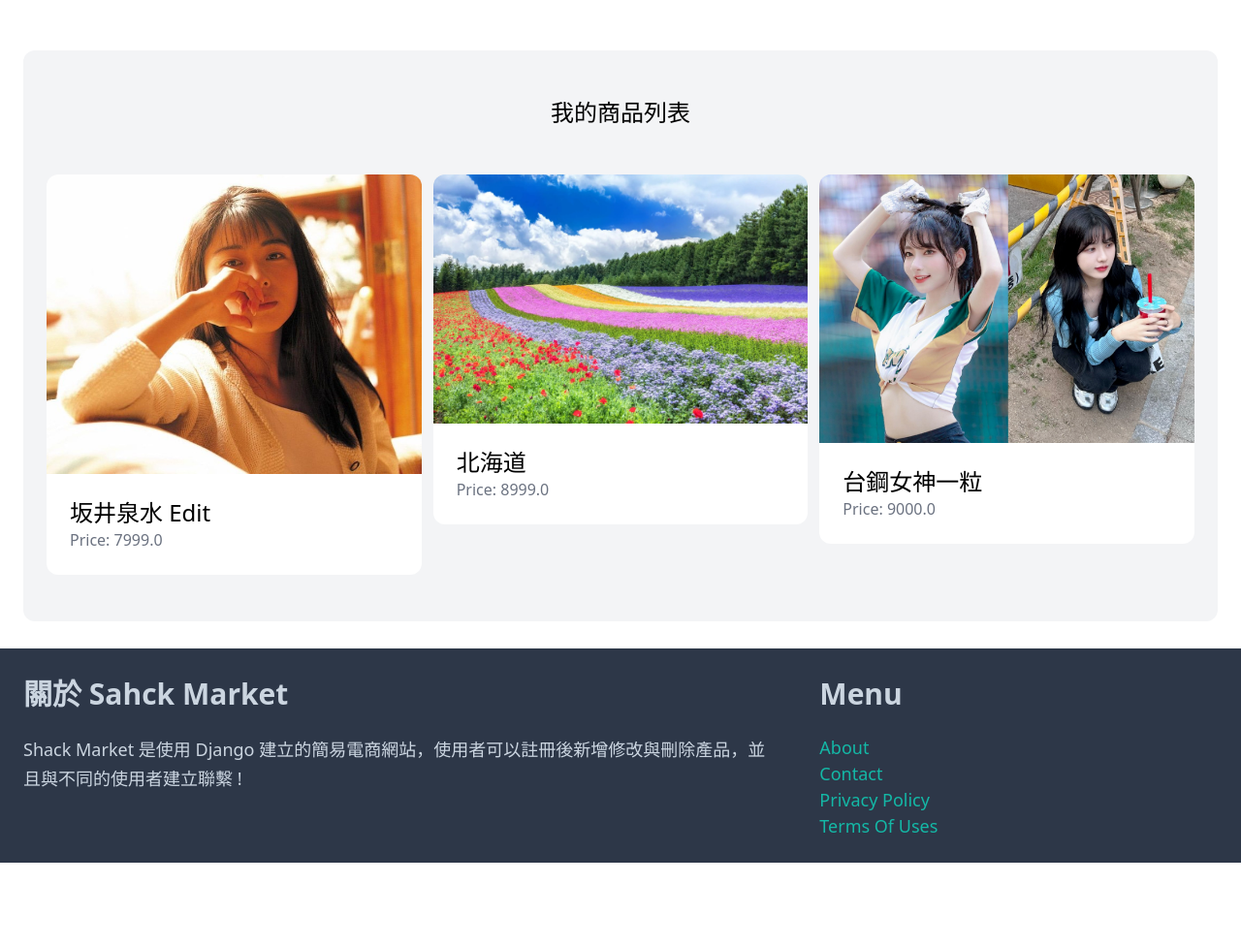
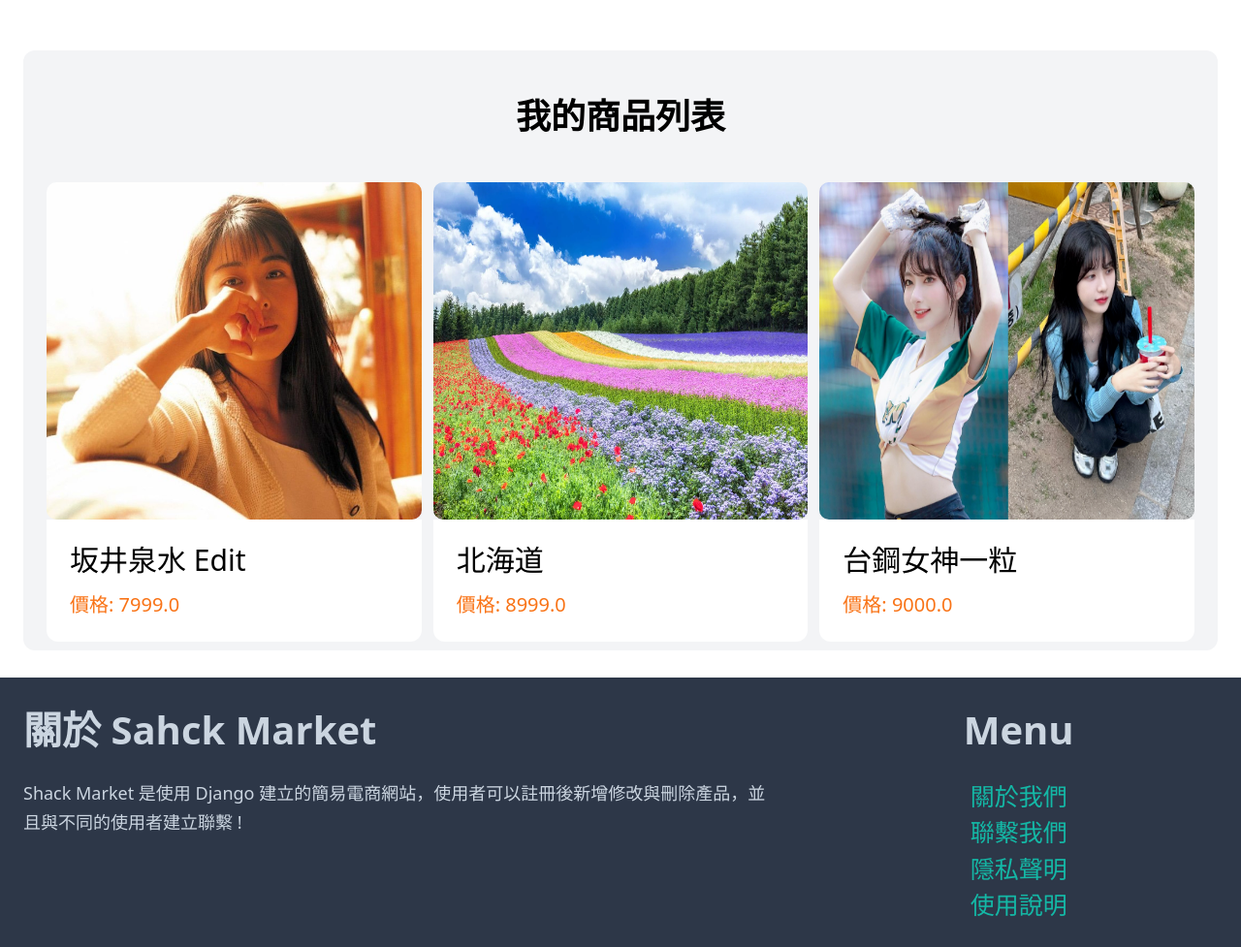
Before and after one commit to ShackArbeit/DjangoMarket2, a Django app: page /dashboard/ in a window 1280 px wide. Shown: the part 84-1061 px from the top of the page at 97% size. Before the commit the page ends 974 px from the top, so only its background shows below. Run offline with Django 5.2, Linux system fonts and the light colour scheme; a user stored in the database is signed in; data comes from the database, SQL or seed files in the repository; some libraries are stand-ins or nearby versions.

Commit message:
Fix DashboardCssStyle

```diff
--- a/dashboard/templates/dashboard.html
+++ b/dashboard/templates/dashboard.html
@@ -4,19 +4,21 @@
 
 {% block content %}
     <div class="mt-6 px-6 py-12 bg-gray-100 rounded-xl">
-        <h2 class="mb-12 text-2xl text-center">我的商品列表</h2>
+        <h2 class="mb-12 text-4xl text-center font-bold">我的商品列表</h2>
 
         <div class="grid grid-cols-3 gap-3">
             {% for item in items %}
                 <div>
                     <a href="{% url 'item:detail' item.id %}">
-                        <div>
-                            <img src="{{ item.image.url }}" class="rounded-t-xl">
+                        <div style="height:80%">
+                            <img src="{{ item.image.url }}" style="border-radius: 10px;
+                                height:100%">
                         </div>
 
                         <div class="p-6 bg-white rounded-b-xl">
-                            <h2 class="text-2xl">{{ item.name }}</h2>
-                            <p class="text-gray-500">Price: {{ item.price }}</p>
+                            <h2 class="text-3xl font-normal mb-3.5">{{ item.name }}</h2>
+                            <p class="text-orange-500 text-xl
+                            font-medium">價格: {{ item.price }}</p>
                         </div>
                     </a>
                 </div>
--- a/templates/base.html
+++ b/templates/base.html
@@ -48,7 +48,10 @@
     font-weight: 700;
 }
 .nav_items_link:hover{
-      color:red;
+    background-color:chartreuse
+}
+.nav_items_link2:hover{
+    background-color:#d8fa45
 }
 .nav_items_link_spec{
       padding:10px 20px;
@@ -87,7 +90,7 @@
     margin-bottom: 1.25rem;
     font-weight: 600;
     color: #cbd5e0;
-    font-size:30px;
+    font-size:40px;
   }
   .footer_p{
       font-size: 1.125rem;
@@ -96,11 +99,13 @@
   }
   .footer_right{
       width:33.333%;
-
+      text-align: center;
   }
   .footer_menu{
-      font-size: 1.125rem;
-    color: #14b8a6;
+      font-size: 25px;
+      color: #14b8a6;
+      margin-top:3px;
+      margin-bottom:3px;
   }
   .footer_menu:hover{
       color: #0f766e;
@@ -143,16 +148,16 @@
             <h3 href="#" class="footer_about">Menu</h3>
             <ul class="pace-y-2">
                 <li >
-                    <a href="#" class="footer_menu">About</a>
+                    <a href="#" class="footer_menu">關於我們</a>
                 </li>
                 <li >
-                    <a href="{% url 'core:contact' %}" class="footer_menu">Contact</a>
+                    <a href="{% url 'core:contact' %}" class="footer_menu">聯繫我們</a>
                 </li>
                 <li>
-                    <a href="#" class="footer_menu">Privacy Policy</a>
+                    <a href="#" class="footer_menu">隱私聲明</a>
                 </li>
                 <li >
-                    <a href="#" class="footer_menu">Terms Of Uses</a>
+                    <a href="#" class="footer_menu">使用說明</a>
                 </li>
             </ul>
         </div>
```
